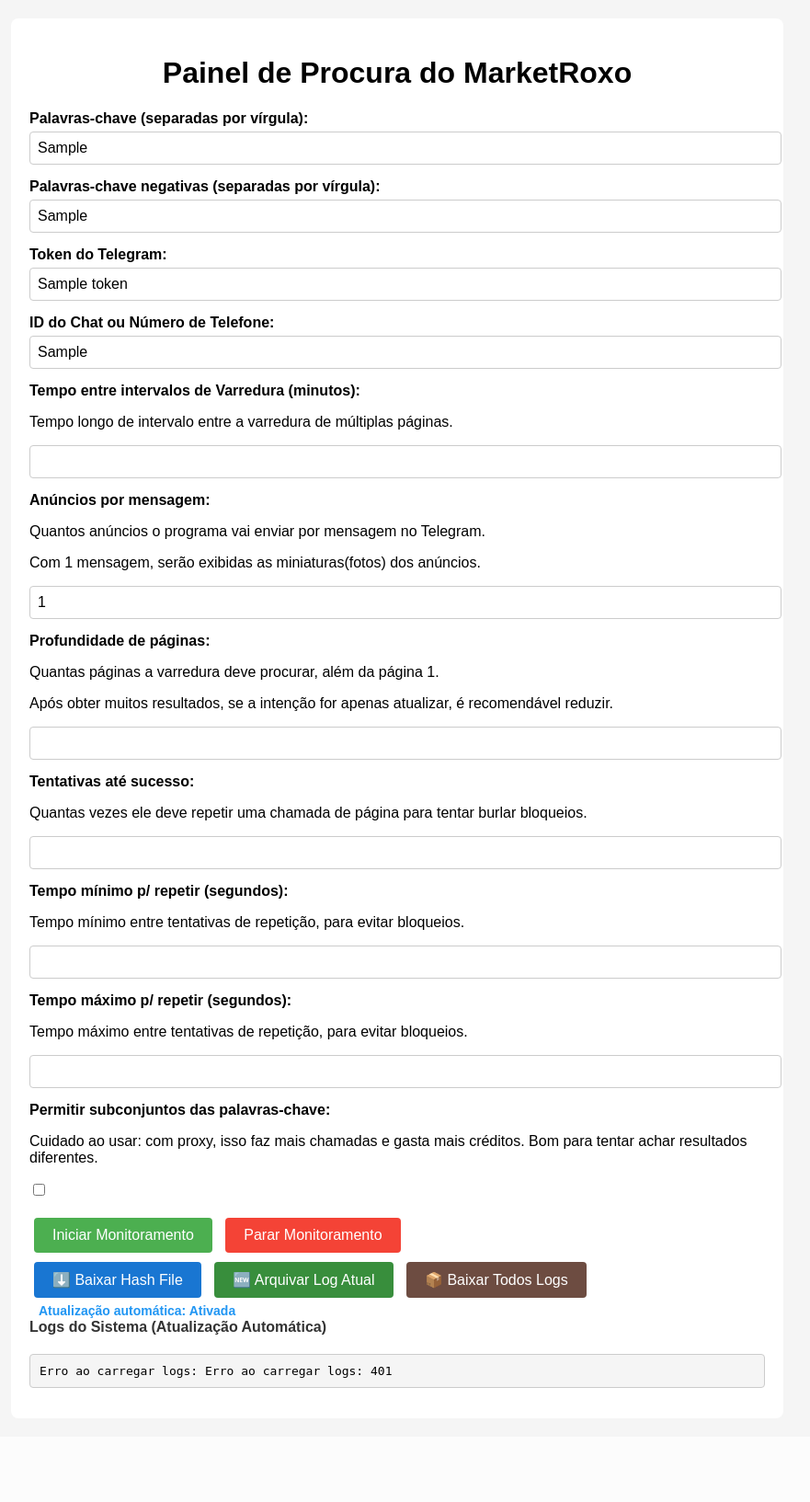
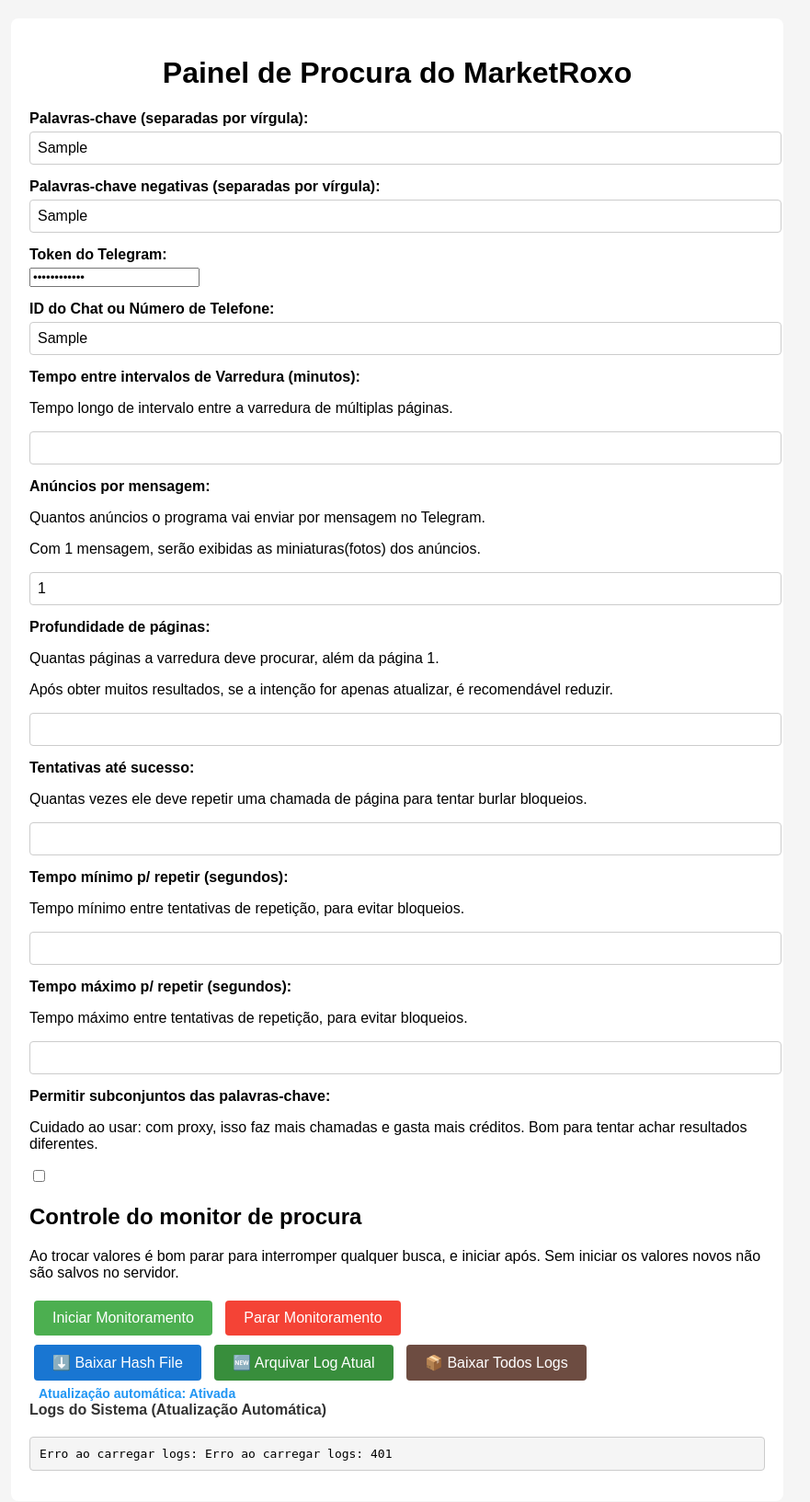
Before and after one commit to afa7789/pyscrapper, a Flask app: template template/admin.html in a window 1280 px wide. Shown: the top 1633 px of the page at 92% size, without its empty margins (208-1089 px from the left). Before the commit the page ends 1509 px from the top, so only its background shows below. Run offline with Flask 3, Linux system fonts and the light colour scheme; the template is opened without the code that fills it: most values are stand-ins (such as "Sample title", 1, 10 or a date in 2020); parts of the project's set-up code (start-up, migrations or seed data) failed here and were passed over.

Commit message:
fix: Change Telegram token input to password type and add monitoring control instructions

```diff
--- a/template/admin.html
+++ b/template/admin.html
@@ -31,7 +31,7 @@
         </div>
         <div class="form-group">
             <label for="token">Token do Telegram:</label>
-            <input type="text" id="token" value="{{ token }}">
+            <input type="password" id="token" value="{{ token }}" autocomplete="new-password">
         </div>
         <div class="form-group">
             <label for="chatInput">ID do Chat ou Número de Telefone:</label>
@@ -74,6 +74,8 @@
             <p> Cuidado ao usar: com proxy, isso faz mais chamadas e gasta mais créditos. Bom para tentar achar resultados diferentes.</p>
             <input type="checkbox" id="allowKeywordSubsets" {{ 'checked' if allow_keyword_subsets else '' }}>
         </div>
+        <h2>Controle do monitor de procura </h2>
+        <p>Ao trocar valores é bom parar para interromper qualquer busca, e iniciar após. Sem iniciar os valores novos não são salvos no servidor. </p>
         <button id="startBtn" onclick="startMonitoring()">Iniciar Monitoramento</button>
         <button id="stopBtn" onclick="stopMonitoring()">Parar Monitoramento</button>
         <br>
```
Also changed, not shown: image-1.png (deleted).
